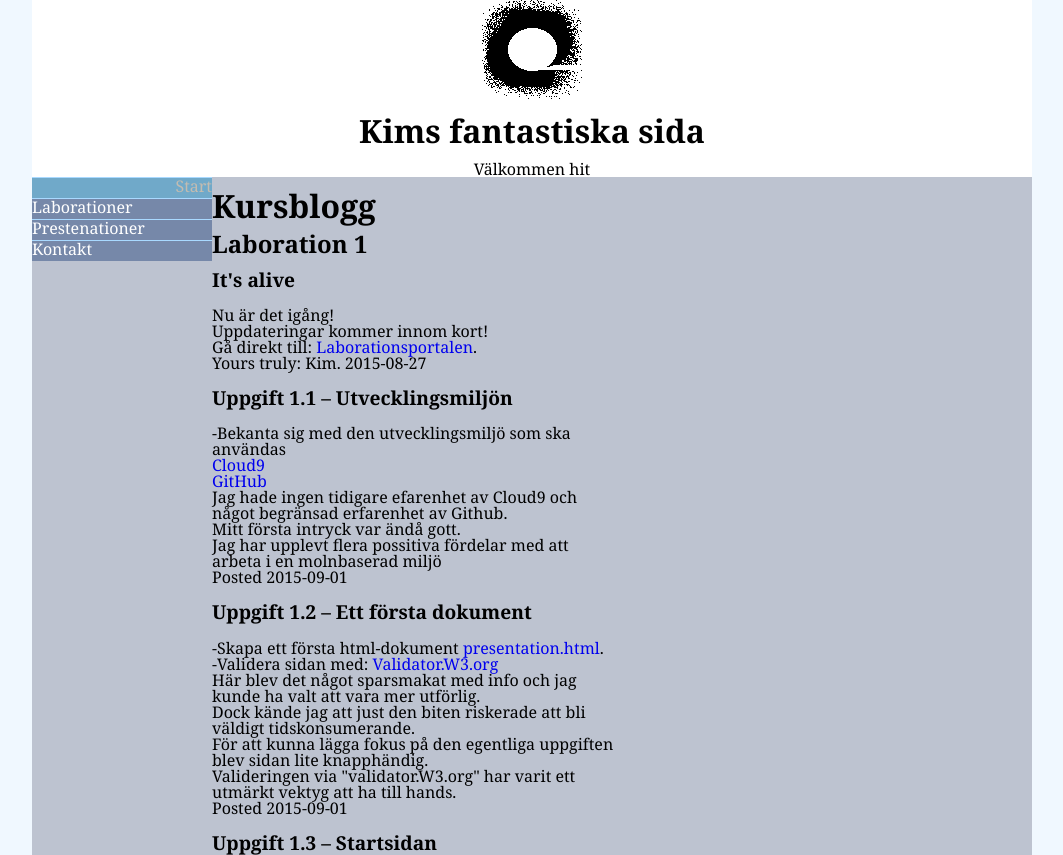
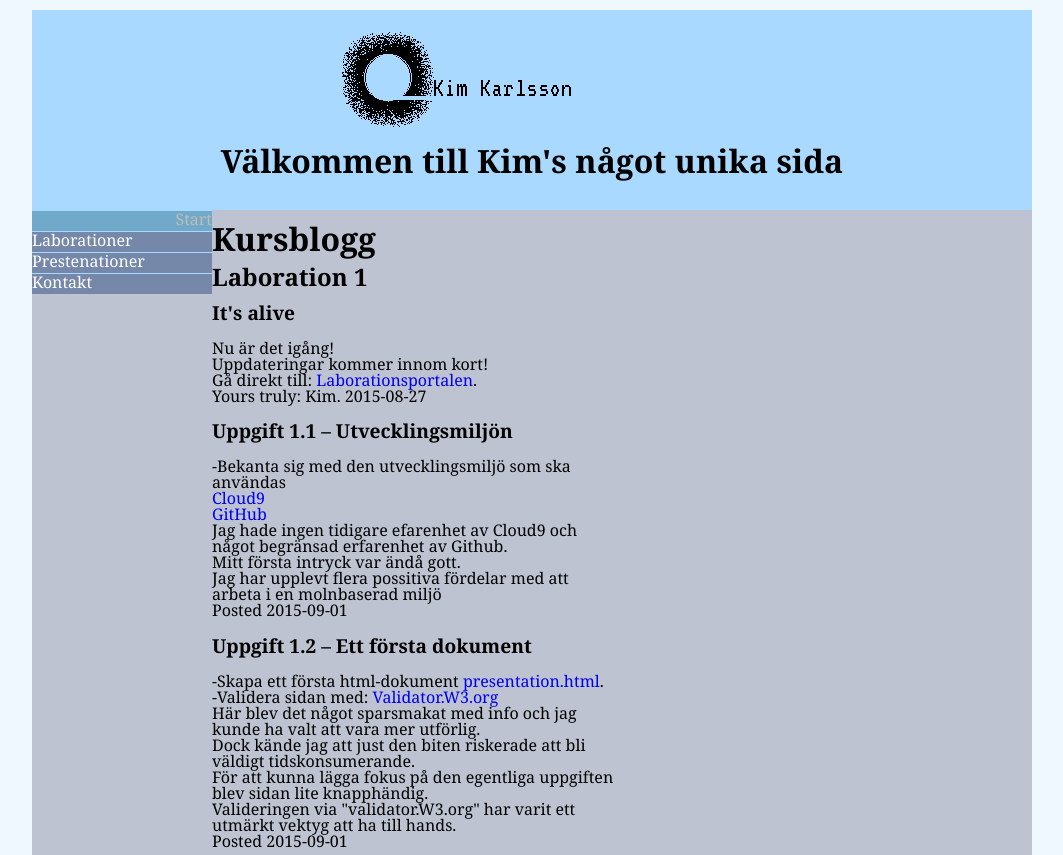
Before and after one commit to KimKarlsson/laboration1, a plain HTML site: page index.html in a window 1280 px wide. Shown: the top 855 px of the page, without its empty margins (108-1171 px from the left). Drawn offline with Linux system fonts and the light colour scheme.

Commit message:
change structure

```diff
--- a/html5/css/style.css
+++ b/html5/css/style.css
@@ -28,11 +28,7 @@ article, aside, details, figcaption, figure,
 footer, header, hgroup, menu, nav, section {
 	display: block;
 }
-body {
-	line-height: 1em;
-	background-color: #f0f8ff;
-	font-family: georgia, helvetica, sans-serif;
-}
+
 ol, ul {
 	list-style: none;
 }
@@ -49,33 +45,49 @@ table {
 	border-spacing: 0;
 }
 
-/* min kod*/
-/* font family font size*/
+/* ---end reset-- */
 
-h1 {
-	font-size: 2em;
-	/*line-height: 2em;*/
+/* --Body--Container--Header--Navigation--Content--Footer--Main*/
+
+body {
+	line-height: 1em;
+	background-color: #f0f8ff;
+	font-family: georgia, helvetica, sans-serif;
+	padding: 10px;
 }
 
-h2 {
-	font-size: 1.5em;
-}
-
-h3 {
-	font-size: 1.2em;
-}
-
-p {
-	font-size: 16px;
-}
-
-
-/*v container*/
 #container {
 	width: 1000px;
 	margin-left: auto;
 	margin-right: auto;
+}
 
+#header {
+	vertical-align: middle;
+	text-align: center;
+	display: table-cell;
+	background-color: #A9D9FF;
+	width:1000px;
+    height:200px;
+}
+
+#navigation {
+	width: 180px;
+	float: left;
+	background-color: #A9D9FF;
+}
+
+#content {
+	width: 410px;
+	float: left;
+	background-color: #BDC3D0;
+}
+
+#footer {
+	clear: both;
+	background-color: #7688A9;
+	color: white;
+	text-align:right;
 }
 
 #main {
@@ -83,19 +95,7 @@ p {
 	background-color: #BDC3D0;
 }
 
-#header {
-	text-align: center;
-	background-color: white;
-}
-
-#navigation {
-	width: 180px;
-	/*height: 180px;*/
-	float: left;
-	background-color: #A9D9FF;
-}
-
-/* ny kod */
+/* --Menu--Navigation-- */
 
 #navigation li a {
 	display: block;
@@ -118,26 +118,30 @@ p {
     text-align:right;
 }
 
-/* slut nav*/
-
-#content {
-	width: 410px;
-	float: left;
-	background-color: #BDC3D0;
-}
-
-#footer {
-	clear: both;
-	background-color: #7688A9;
-	color: white;
-	text-align:right;
-}
-
-/* tabellen*/
+/* --Table-- */
 
 table, td, th {
 	border: 1px solid gray
 }
+
+/* Egenskaper element */
+
+h1 {
+	font-size: 2em;
+}
+
+h2 {
+	font-size: 1.5em;
+}
+
+h3 {
+	font-size: 1.2em;
+}
+
+p {
+	font-size: 16px;
+}
+
 
 ul {
 	list-style-type: none;
@@ -148,6 +152,7 @@ a {
 }
 
 a:hover { color: blue; text-decoration: underline; }
+
 /*
 a:link
 a.visited
--- a/index.html
+++ b/index.html
@@ -11,9 +11,8 @@
 <body>
     <div id="container">
         <div id="header">
-            <img src="pics/log.png" id="log" alt="logga">
-            <h1>Kims fantastiska sida</h1>
-            <p>Välkommen hit</p>
+            <img src="pics/lognamn.png" id="log" alt="logga">
+            <h1>Välkommen till Kim's något unika sida</h1>
         </div>
         <div id="main">
             <div id="navigation">
```
Also changed, not shown: html5/pages/laborationer.html (+0 -1 lines), html5/css/pics/blogg.png (added), html5/css/pics/justlog.png (added), pics/lognamn.png (added).
